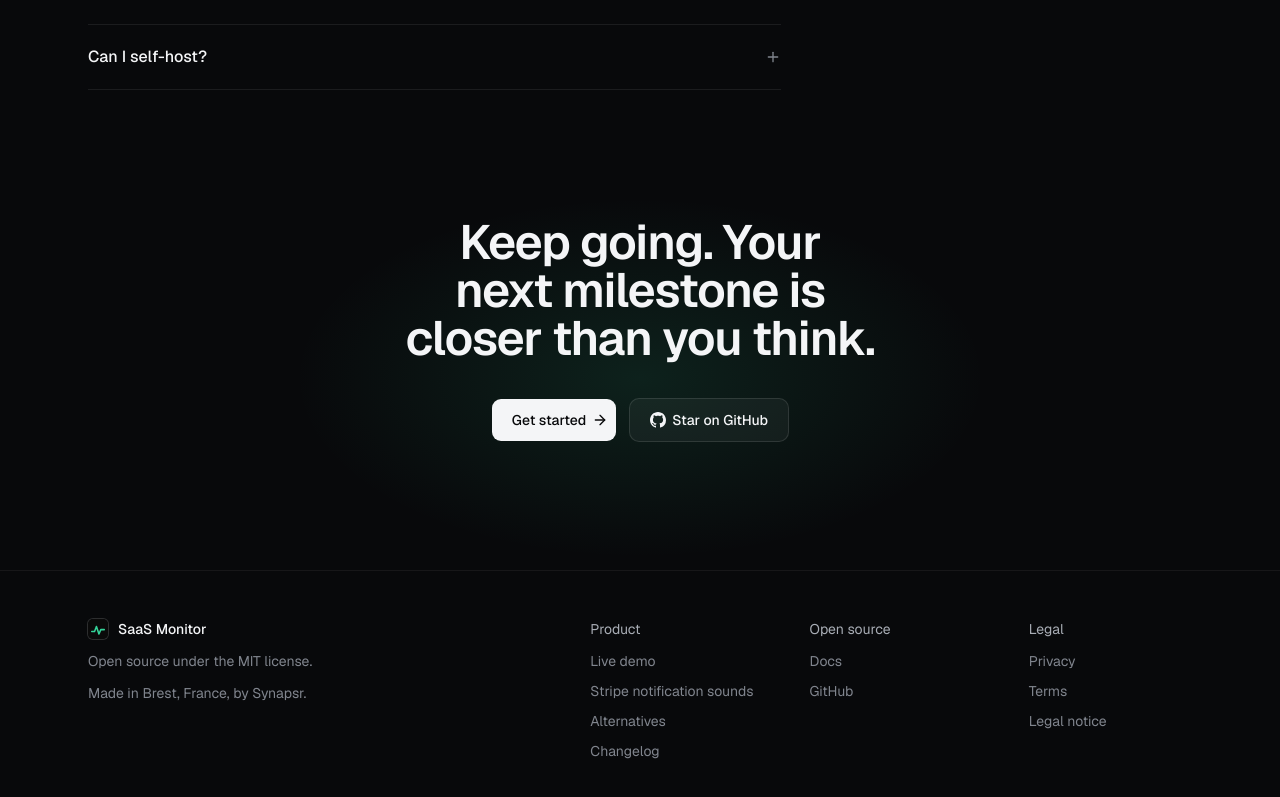
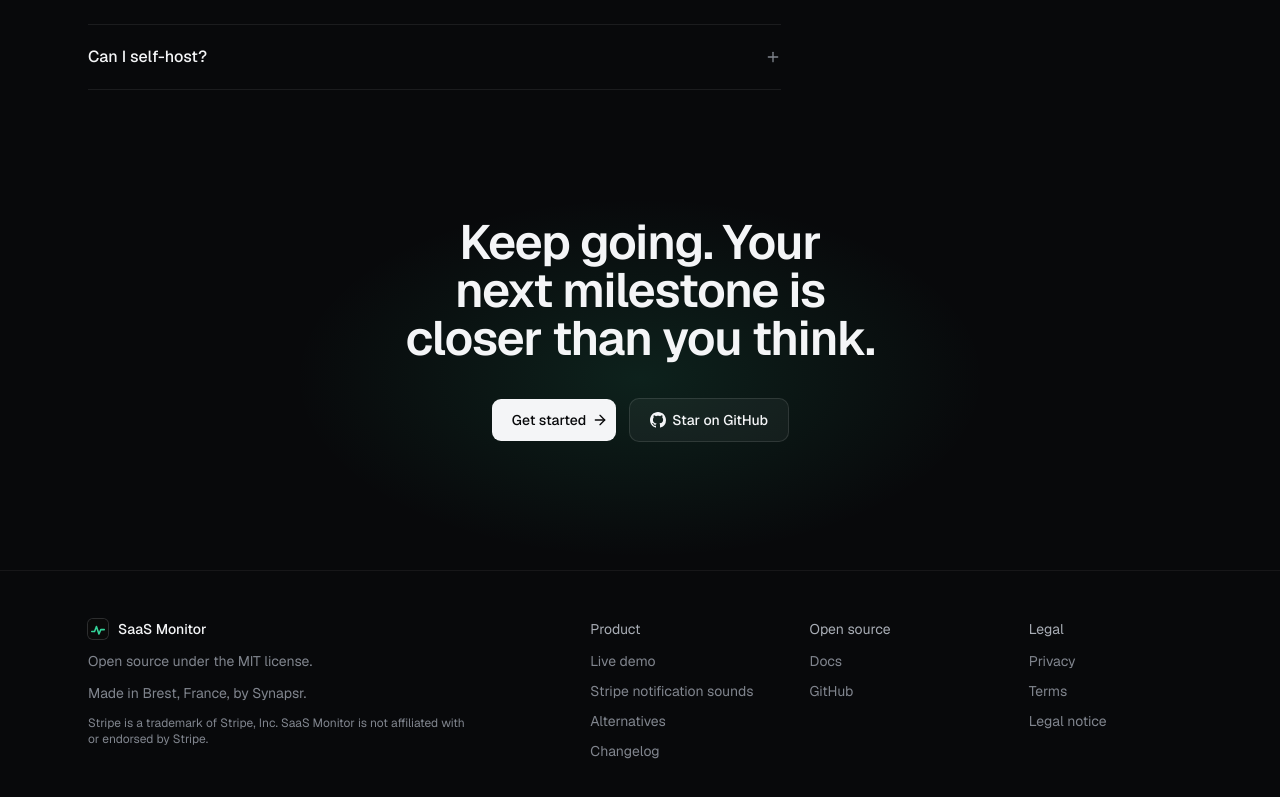
Before and after one commit to Synapsr/SaaS-Monitor, a Next.js app: page / in a window 1280 px wide. Shown: the part 4747-5544 px from the top of the page. Built offline with nearby package versions, Linux system fonts and the light colour scheme; no server answers.

Commit message:
fix(landing): say Stripe and the compared products are their owners' trademarks, with no affiliation

```diff
--- a/src/components/marketing/landing-footer.tsx
+++ b/src/components/marketing/landing-footer.tsx
@@ -29,7 +29,10 @@ const COLUMNS: { title: string; links: { label: string; href: string }[] }[] = [
   },
 ];
 
-/** The license and who makes it, then links to the product's pages, its code and the legal pages. */
+/**
+ * The license, who makes it and whose trademark Stripe is, then links to the product's pages, its
+ * code and the legal pages.
+ */
 export function LandingFooter() {
   return (
     <footer className="border-t border-white/[0.06]">
@@ -46,6 +49,10 @@ export function LandingFooter() {
               {siteConfig.maker.name}
             </a>
             .
+          </p>
+          <p className="max-w-sm text-xs text-pretty">
+            Stripe is a trademark of Stripe, Inc. {siteConfig.name} is not affiliated with or
+            endorsed by Stripe.
           </p>
         </div>
         <nav aria-label="Footer" className="grid grid-cols-2 gap-8 sm:grid-cols-3 md:gap-14">
```
Also changed, not shown: 1 other file (tests, documents, lock files or other folders).
